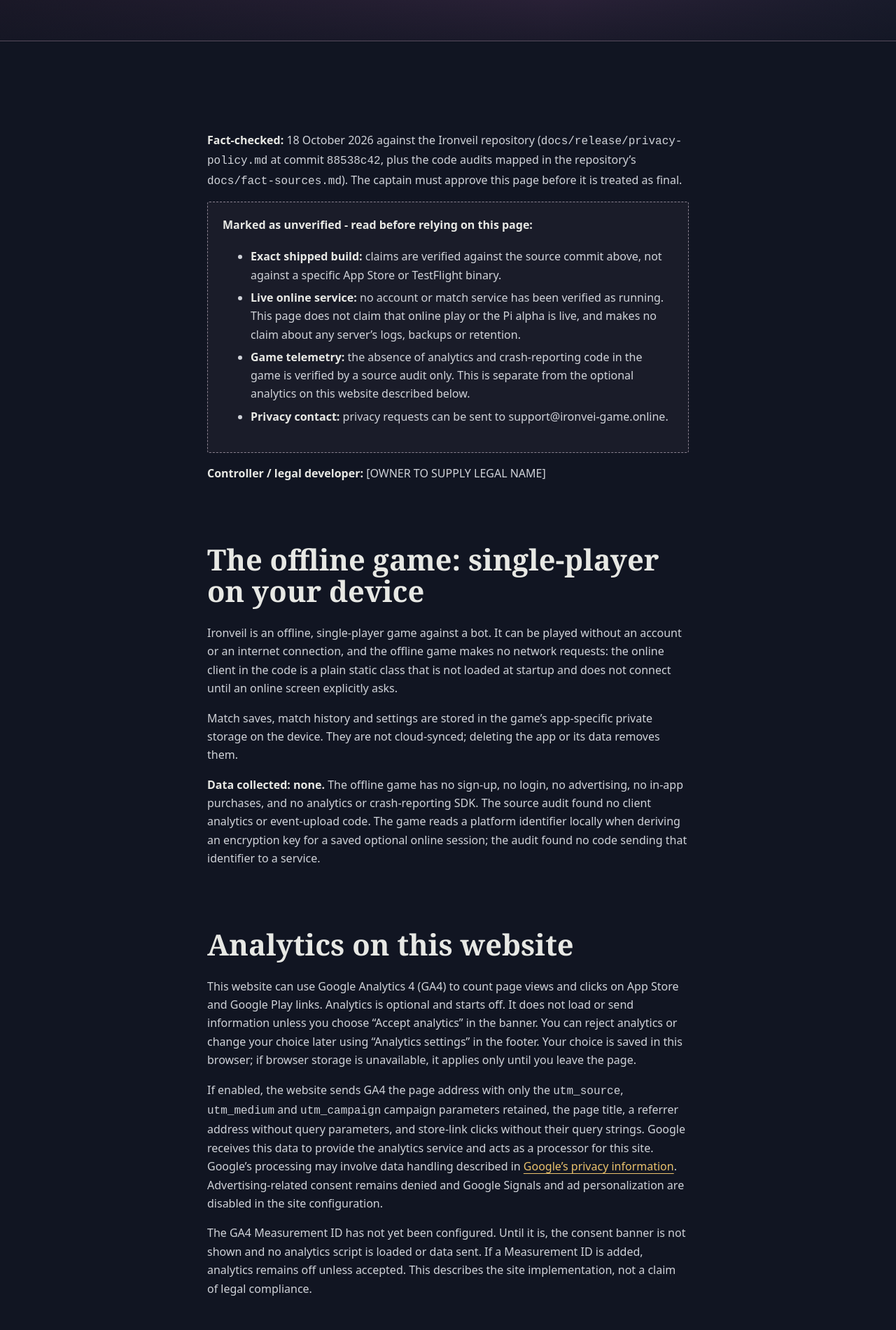
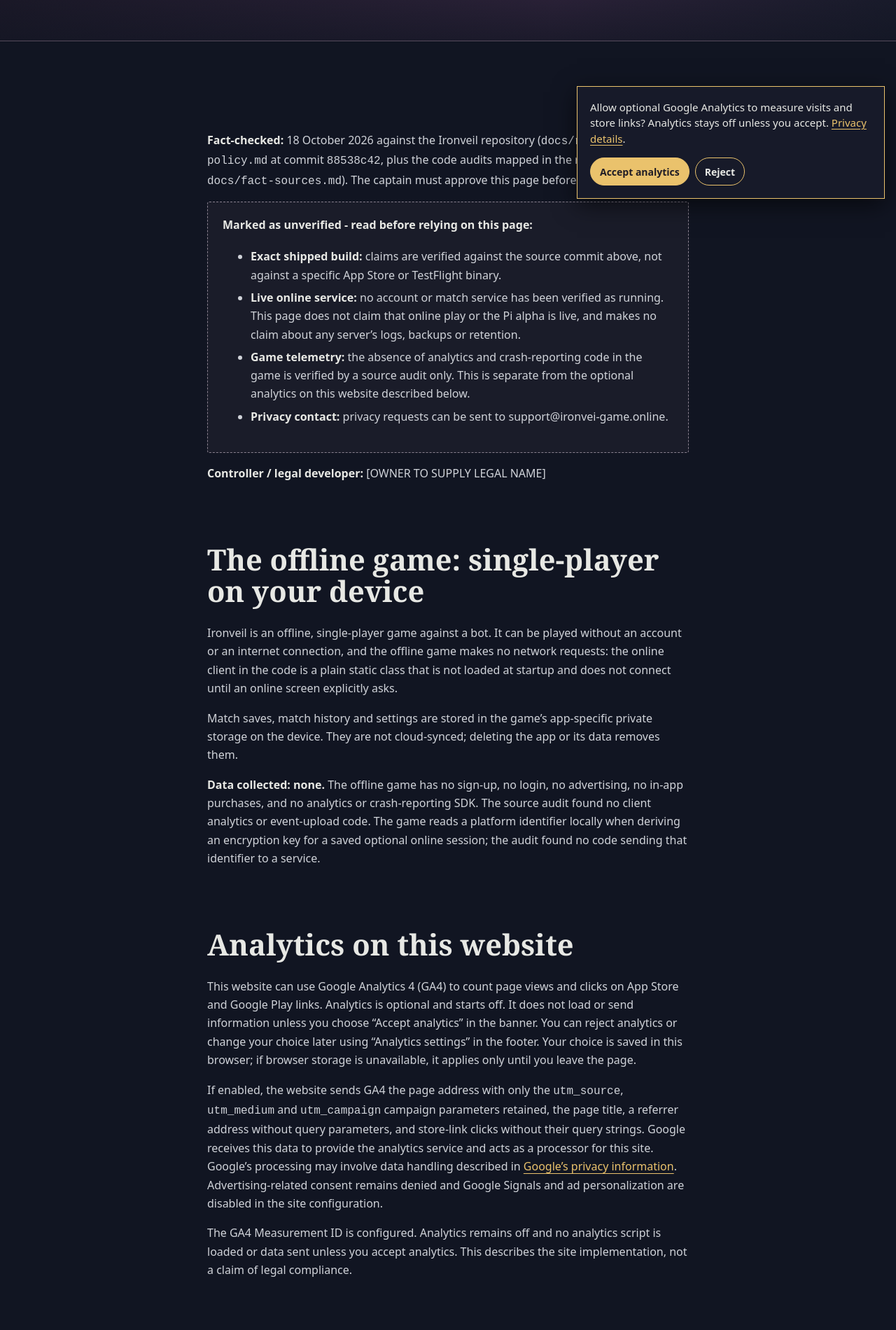
Before and after one commit to kayis-rahman/ironveil-site, a website: page privacy/index.html in a window 1280 px wide. Shown: the part 500-2400 px from the top of the page at 70% size. Drawn offline with Linux system fonts and the light colour scheme.

Commit message:
no-mistakes(review): Configure GA4 and verify consent-gated loading

```diff
--- a/privacy/index.html
+++ b/privacy/index.html
@@ -53,7 +53,7 @@
         <h2>Analytics on this website</h2>
         <p>This website can use Google Analytics 4 (GA4) to count page views and clicks on App Store and Google Play links. Analytics is optional and starts off. It does not load or send information unless you choose “Accept analytics” in the banner. You can reject analytics or change your choice later using “Analytics settings” in the footer. Your choice is saved in this browser; if browser storage is unavailable, it applies only until you leave the page.</p>
         <p>If enabled, the website sends GA4 the page address with only the <code>utm_source</code>, <code>utm_medium</code> and <code>utm_campaign</code> campaign parameters retained, the page title, a referrer address without query parameters, and store-link clicks without their query strings. Google receives this data to provide the analytics service and acts as a processor for this site. Google’s processing may involve data handling described in <a href="https://policies.google.com/privacy">Google’s privacy information</a>. Advertising-related consent remains denied and Google Signals and ad personalization are disabled in the site configuration.</p>
-        <p>The GA4 Measurement ID has not yet been configured. Until it is, the consent banner is not shown and no analytics script is loaded or data sent. If a Measurement ID is added, analytics remains off unless accepted. This describes the site implementation, not a claim of legal compliance.</p>
+        <p>The GA4 Measurement ID is configured. Analytics remains off and no analytics script is loaded or data sent unless you accept analytics. This describes the site implementation, not a claim of legal compliance.</p>
         <h2>Separate online account and match code (not part of the offline game)</h2>
         <p>The repository also contains a separate, optional online account and match-service path that sits outside the approved offline game. In that code, sign-up and sign-in send an email address and password to a configured service; the server stores the password hashed. After sign-in the password is dropped from the device: the session is stored in an encrypted app-sandbox file and holds the player ID, email, access token and expiry, and online requests authenticate with a bearer token. This describes code in the repository - it is not a claim that online play is part of the current release or that any service is reachable today.</p>
         <h2>The Pi alpha online mode (planned, not verified live)</h2>
--- a/scripts/site.js
+++ b/scripts/site.js
@@ -1,5 +1,5 @@
 (() => {
-  const GA4_MEASUREMENT_ID = window.IRONVEIL_GA4_MEASUREMENT_ID || '';
+  const GA4_MEASUREMENT_ID = 'G-TVT4EJPXTV';
   const CONSENT_KEY = 'ironveil-analytics-consent';
   const reduceMotion = window.matchMedia('(prefers-reduced-motion: reduce)');
   if (!reduceMotion.matches && 'IntersectionObserver' in window) {
```
Also changed, not shown: scripts/test_analytics.mjs (+5 -2 lines).
